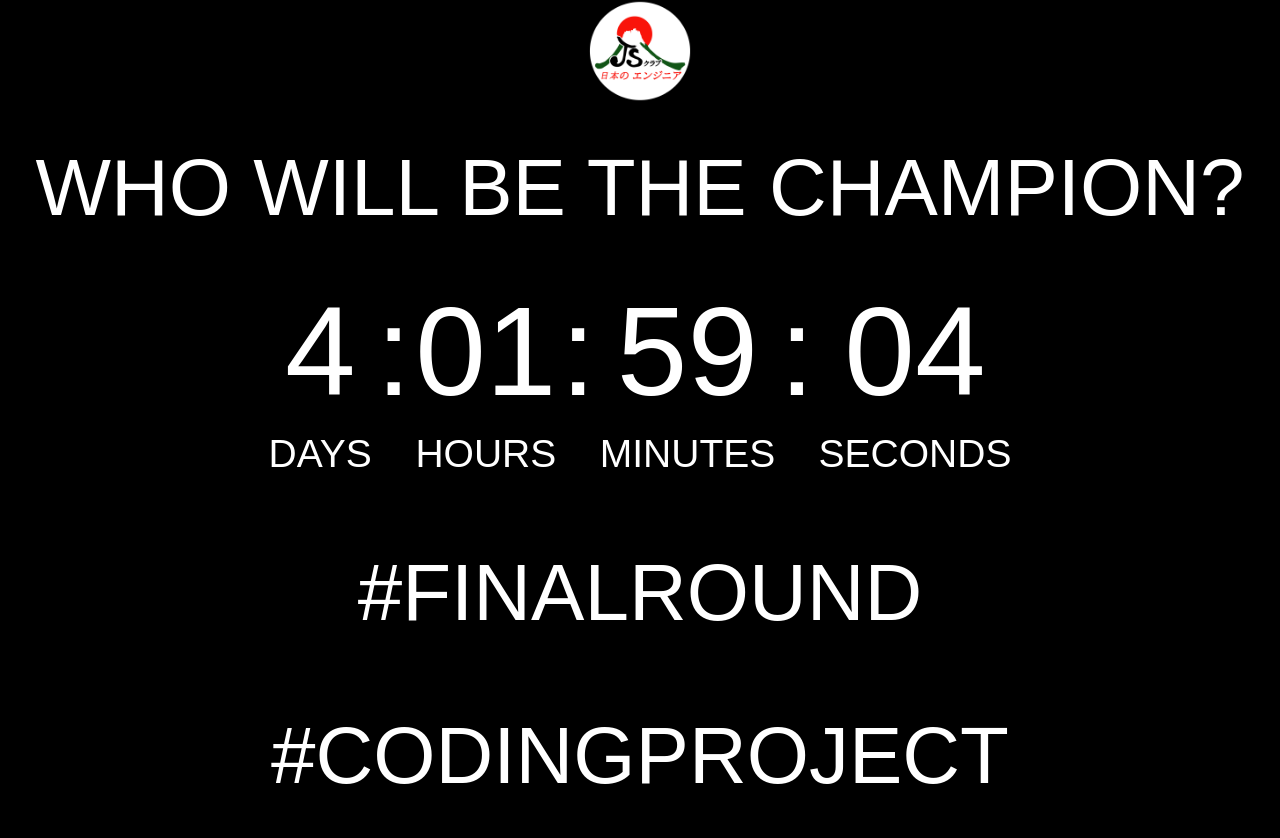
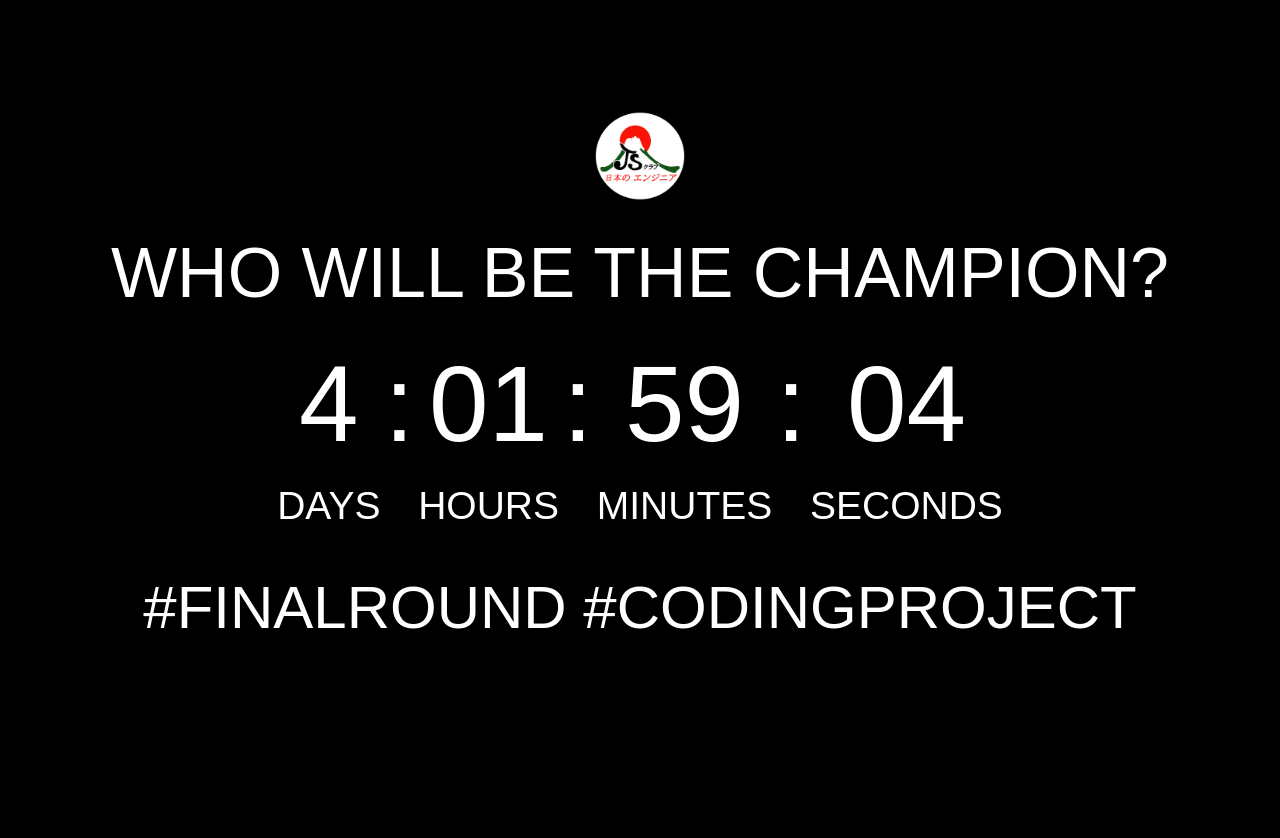
Before and after one commit to tuananh2209/codingproject, a plain HTML site: page index.html in a window 1280 px wide. After the commit the page ends 800 px from the top, so only its background shows below. Drawn offline with Linux system fonts and the light colour scheme.

Commit message:
no message

```diff
--- a/index.html
+++ b/index.html
@@ -6,49 +6,48 @@
 </head>
 <body>
 	<div id="clock">
-		<div>
-			<img src="logo.png" width="8%" >
-		</div>
-	<div class="text" style="font-size: 80px; line-height: 163.688px;">
+		<img src="logo.png" width="7%" />
+		<br><br>
+		<div class="text" style="font-size: 70px; line-height: 100px;">
 			WHO WILL BE THE CHAMPION?
 
 		</div>
 		<div class="counter_part" id="day_wrapper">
-			<div class="unit_value" id="day" style="font-size: 127px; line-height: 163.688px;"> 00</div>
-			<div class="unit_name" style="font-size: 39px; line-height: 40.9219px;">DAYS</div>
+			<div class="unit_value" id="day" style="font-size: 107px; line-height: 163px;"> 00</div>
+			<div class="unit_name" style="font-size: 39px; line-height: 40px;">DAYS</div>
 		</div>
 
 		<div class="counter_part colon" id="colon_day" style="display: inline-block;">
-			<div class="unit_value" style="font-size: 127px; line-height: 163.688px;">:</div>
-			<div class="unit_name" style="font-size: 39px; line-height: 40.9219px;">&nbsp;</div>
+			<div class="unit_value" style="font-size: 107px; line-height: 163px;">:</div>
+			<div class="unit_name" style="font-size: 39px; line-height: 40px;">&nbsp;</div>
 		</div>
 
 		<div class="counter_part" id="hour_wrapper">
-			<div class="unit_value" id="hour" style="font-size: 127px; line-height: 163.688px;"> 00 </div>
-			<div class="unit_name" style="font-size: 39px; line-height: 40.9219px;">HOURS</div>
+			<div class="unit_value" id="hour" style="font-size: 107px; line-height: 163px;"> 00 </div>
+			<div class="unit_name" style="font-size: 39px; line-height: 40px;">HOURS</div>
 		</div>
 
 		<div class="counter_part colon" id="colon_hour" style="display: inline-block;">
-			<div class="unit_value" style="font-size: 127px; line-height: 163.688px;">:</div>
-			<div class="unit_name" style="font-size: 39px; line-height: 40.9219px;">&nbsp;</div>
+			<div class="unit_value" style="font-size: 107px; line-height: 163px;">:</div>
+			<div class="unit_name" style="font-size: 39px; line-height: 40px;">&nbsp;</div>
 		</div>
 
 		<div class="counter_part" id="minute_wrapper">
-			<div class="unit_value" id="minute" style="font-size: 127px; line-height: 163.688px;"> 00 </div>
-			<div class="unit_name" style="font-size: 39px; line-height: 40.9219px;">MINUTES</div>
+			<div class="unit_value" id="minute" style="font-size: 107px; line-height: 163px;"> 00 </div>
+			<div class="unit_name" style="font-size: 39px; line-height: 40px;">MINUTES</div>
 		</div>
 
 		<div class="counter_part colon" id="colon_minute" style="display: inline-block;">
-			<div class="unit_value" style="font-size: 127px; line-height: 163.688px;">:</div>
-			<div class="unit_name" style="font-size: 39px; line-height: 40.9219px;">&nbsp;</div>
+			<div class="unit_value" style="font-size: 107px; line-height: 163px;">:</div>
+			<div class="unit_name" style="font-size: 39px; line-height: 40px;">&nbsp;</div>
 		</div>
 
 		<div class="counter_part" id="second_wrapper">
-			<div class="unit_value" id="second" style="font-size: 127px; line-height: 163.688px;"> 00 </div>
-			<div class="unit_name" style="font-size: 39px; line-height: 40.9219px;">SECONDS</div>
+			<div class="unit_value" id="second" style="font-size: 107px; line-height: 163px;"> 00 </div>
+			<div class="unit_name" style="font-size: 39px; line-height: 40px;">SECONDS</div>
 		</div>
-		<br><br><br>
-		<div class="text" style="font-size: 80px; line-height: 163.688px;">
+		<br>
+		<div class="text" style="font-size: 60px; line-height: 163px;">
 			<div>#FINALROUND #CODINGPROJECT</div>
 		</div>
 	</div>
```
